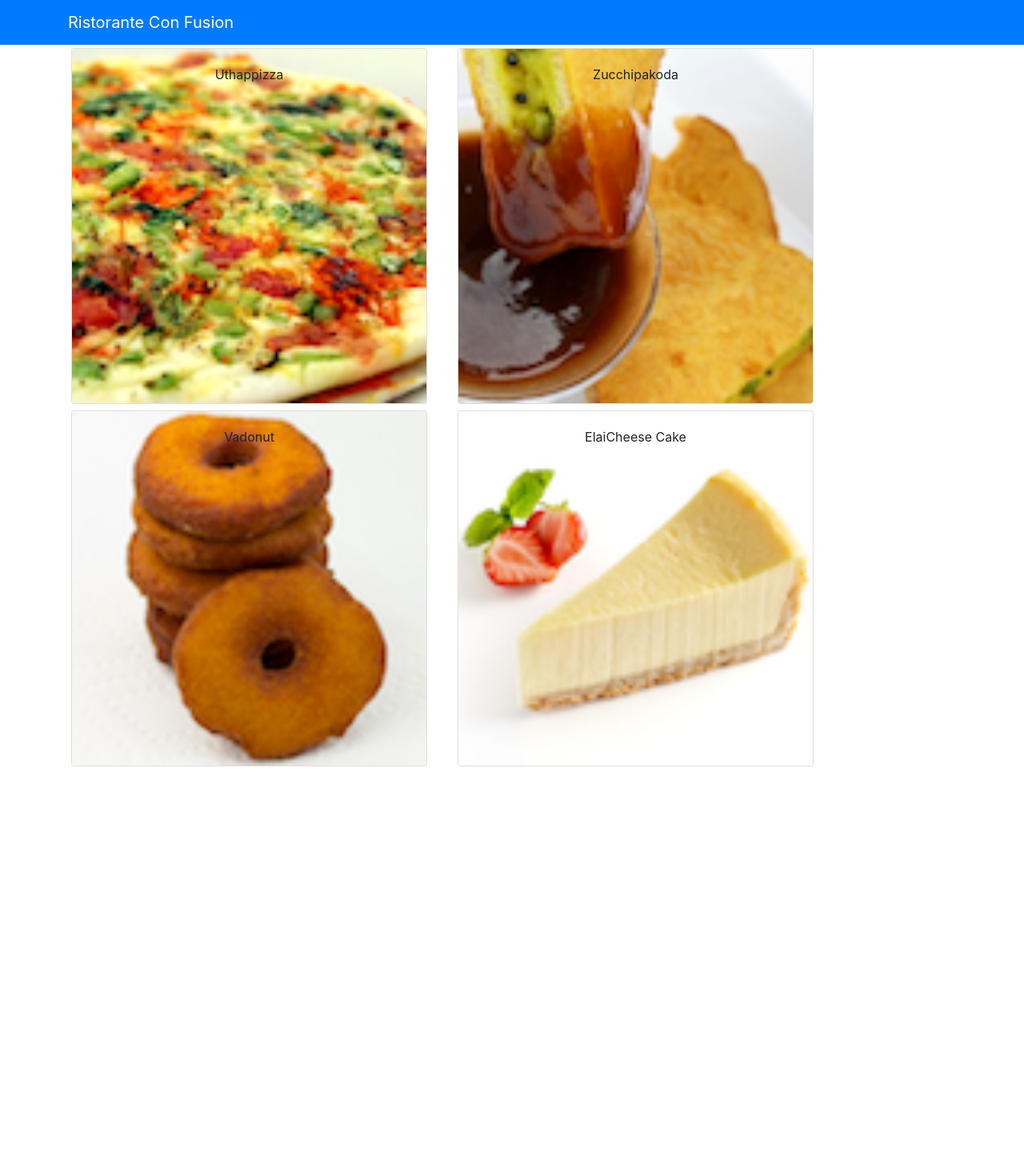
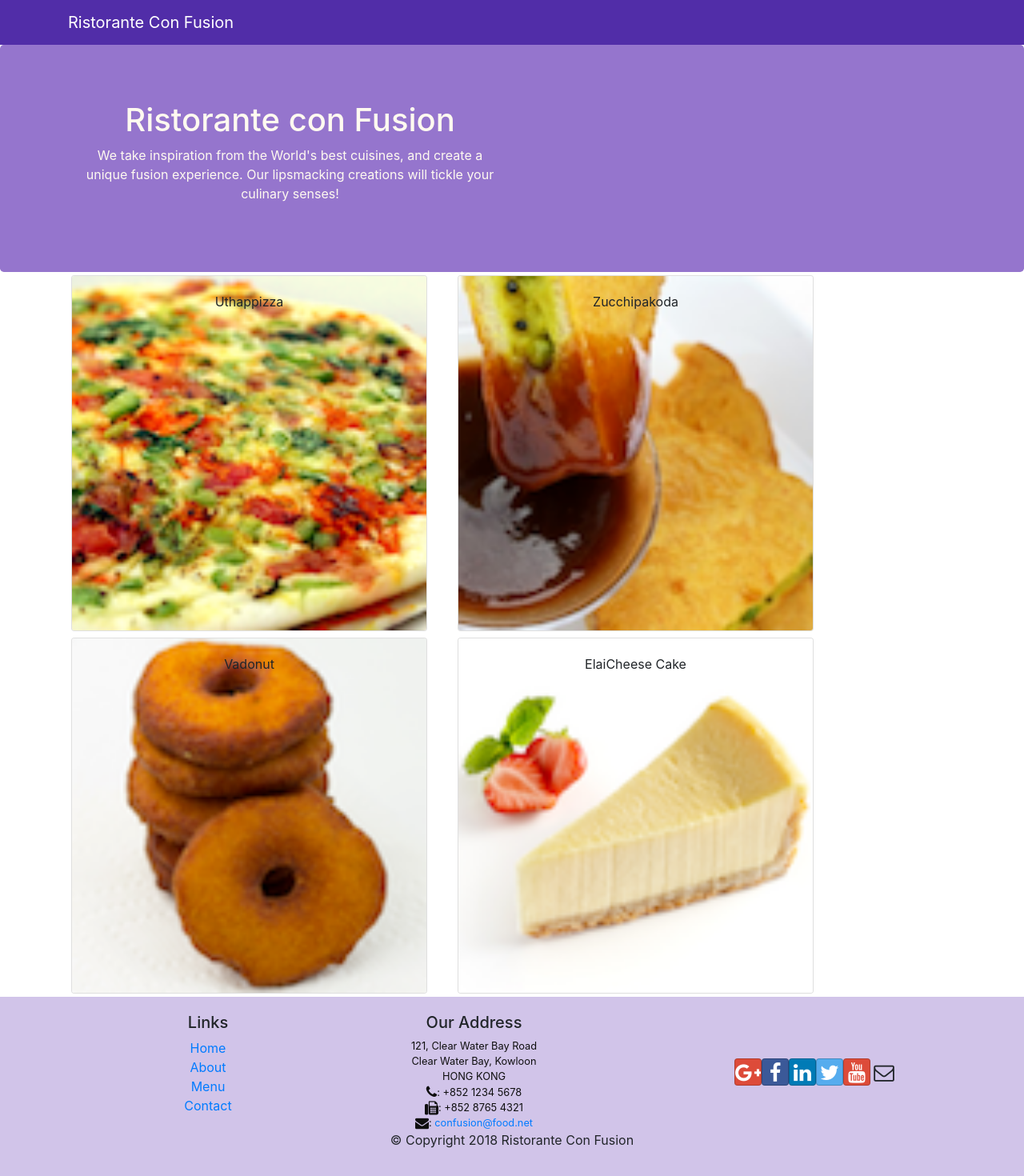
Before and after one commit to collinsMutai/Menu-App, a React (Create React App) app: page /contactus in a window 1280 px wide. Shown: the top 1470 px of the page at 80% size. Before the commit the page ends 962 px from the top, so only its background shows below. Built offline with nearby package versions, Linux system fonts and the light colour scheme.

Commit message:
Header and Footer

```diff
--- a/package.json
+++ b/package.json
@@ -4,7 +4,9 @@
   "private": true,
   "dependencies": {
     "bootstrap": "^4.5.0",
+    "bootstrap-social": "^5.1.1",
     "cra-template": "1.0.3",
+    "font-awesome": "^4.7.0",
     "react": "^16.13.1",
     "react-dom": "^16.13.1",
     "react-popper": "^2.2.3",
--- a/src/App.css
+++ b/src/App.css
@@ -36,3 +36,37 @@
     transform: rotate(360deg);
   }
 }
+
+.row-header {
+  margin: 0px auto;
+  padding: 0px auto;
+}
+
+.row-content {
+  margin: 0px auto;
+  padding: 50px 0px 50px 0px;
+  border-bottom: 1px ridge;
+  min-height: 400px;
+}
+
+.footer {
+  background-color: #d1c4e9;
+  margin: 0px auto;
+  padding: 20px 0px 20px 0px;
+}
+.jumbotron {
+  padding: 70px 30px 70px 30px;
+  margin: 0px auto;
+  background: #9575cd;
+  color: floralwhite;
+}
+
+address {
+  font-size: 80%;
+  margin: 0px;
+  color: #0f0f0f;
+}
+
+.navbar-dark {
+  background-color: #512da8;
+}
--- /dev/null
+++ b/src/components/FooterComponent.js
@@ -0,0 +1,90 @@
+import React from "react";
+
+function Footer(props) {
+  return (
+    <div className="footer">
+      <div className="container">
+        <div className="row justify-content-center">
+          <div className="col-4 offset-1 col-sm-2">
+            <h5>Links</h5>
+            <ul className="list-unstyled">
+              <li>
+                <a href="#">Home</a>
+              </li>
+              <li>
+                <a href="#">About</a>
+              </li>
+              <li>
+                <a href="#">Menu</a>
+              </li>
+              <li>
+                <a href="contactus.html">Contact</a>
+              </li>
+            </ul>
+          </div>
+          <div className="col-7 col-sm-5">
+            <h5>Our Address</h5>
+            <address>
+              121, Clear Water Bay Road
+              <br />
+              Clear Water Bay, Kowloon
+              <br />
+              HONG KONG
+              <br />
+              <i className="fa fa-phone fa-lg"></i>: +852 1234 5678
+              <br />
+              <i className="fa fa-fax fa-lg"></i>: +852 8765 4321
+              <br />
+              <i className="fa fa-envelope fa-lg"></i>:{" "}
+              <a href="mailto:confusion@food.net">confusion@food.net</a>
+            </address>
+          </div>
+          <div className="col-12 col-sm-4 align-self-center">
+            <div className="text-center">
+              <a
+                className="btn btn-social-icon btn-google"
+                href="http://google.com/+"
+              >
+                <i className="fa fa-google-plus"></i>
+              </a>
+              <a
+                className="btn btn-social-icon btn-facebook"
+                href="http://www.facebook.com/profile.php?id="
+              >
+                <i className="fa fa-facebook"></i>
+              </a>
+              <a
+                className="btn btn-social-icon btn-linkedin"
+                href="http://www.linkedin.com/in/"
+              >
+                <i className="fa fa-linkedin"></i>
+              </a>
+              <a
+                className="btn btn-social-icon btn-twitter"
+                href="http://twitter.com/"
+              >
+                <i className="fa fa-twitter"></i>
+              </a>
+              <a
+                className="btn btn-social-icon btn-google"
+                href="http://youtube.com/"
+              >
+                <i className="fa fa-youtube"></i>
+              </a>
+              <a className="btn btn-social-icon" href="mailto:">
+                <i className="fa fa-envelope-o"></i>
+              </a>
+            </div>
+          </div>
+        </div>
+        <div className="row justify-content-center">
+          <div className="col-auto">
+            <p>© Copyright 2018 Ristorante Con Fusion</p>
+          </div>
+        </div>
+      </div>
+    </div>
+  );
+}
+
+export default Footer;
--- /dev/null
+++ b/src/components/HeaderComponent.js
@@ -0,0 +1,32 @@
+import React, { Component } from "react";
+import { Navbar, NavbarBrand, Jumbotron } from "reactstrap";
+
+class Header extends Component {
+  render() {
+    return (
+      <React.Fragment>
+        <Navbar dark>
+          <div className="container">
+            <NavbarBrand href="/">Ristorante Con Fusion</NavbarBrand>
+          </div>
+        </Navbar>
+        <Jumbotron>
+          <div className="container">
+            <div className="row row-header">
+              <div className="col-12 col-sm-6">
+                <h1>Ristorante con Fusion</h1>
+                <p>
+                  We take inspiration from the World's best cuisines, and create
+                  a unique fusion experience. Our lipsmacking creations will
+                  tickle your culinary senses!
+                </p>
+              </div>
+            </div>
+          </div>
+        </Jumbotron>
+      </React.Fragment>
+    );
+  }
+}
+
+export default Header;
--- a/src/components/MainComponent.js
+++ b/src/components/MainComponent.js
@@ -1,8 +1,9 @@
 import React, { Component } from "react";
-import { Navbar, NavbarBrand } from "reactstrap";
 import Menu from "./MenuComponent";
 import DishDetail from "./DishdetailComponent";
 import { DISHES } from "../shared/dishes";
+import Header from "./HeaderComponent";
+import Footer from "./FooterComponent";
 
 class Main extends Component {
   constructor(props) {
@@ -20,11 +21,7 @@
   render() {
     return (
       <div>
-        <Navbar dark color="primary">
-          <div className="container">
-            <NavbarBrand href="/">Ristorante Con Fusion</NavbarBrand>
-          </div>
-        </Navbar>
+        <Header />
         <Menu
           dishes={this.state.dishes}
           onClick={(dishId) => this.onDishSelect(dishId)}
@@ -36,6 +33,7 @@
             )[0]
           }
         />
+        <Footer />
       </div>
     );
   }
--- a/src/index.js
+++ b/src/index.js
@@ -1,6 +1,8 @@
 import React from "react";
 import ReactDOM from "react-dom";
 import "bootstrap/dist/css/bootstrap.min.css";
+import "font-awesome/css/font-awesome.css";
+import "bootstrap-social/bootstrap-social.css";
 import "./index.css";
 import App from "./App";
 import * as serviceWorker from "./serviceWorker";
```
Also changed, not shown: 2 other files (tests, documents, lock files or other folders).
